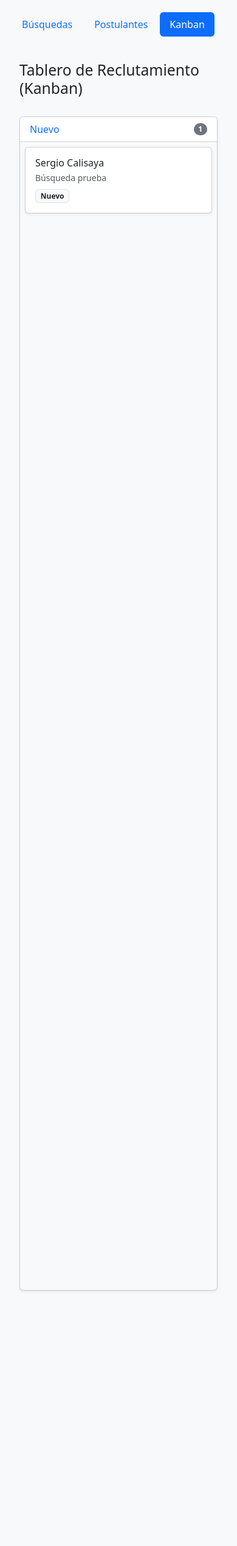
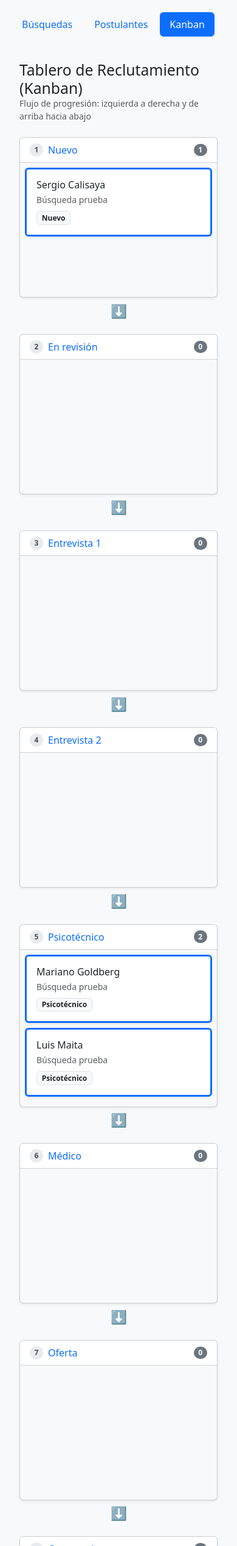
Before and after one commit to hmenta/HRM_open, a Django app: page /recruitment/ in a window 390 px wide. Shown: the part 64-2600 px from the top of the page at 61% size. Run offline with Django 4.2, Linux system fonts and the light colour scheme; a user stored in the database is signed in; data comes from the database, SQL or seed files in the repository.

Commit message:
Add files via upload
Reordenamiento del Kanban bajo criterio de flex-box grid responsive para pantallas y móviles.

```diff
--- a/templates/recruitment/kanban_board.html
+++ b/templates/recruitment/kanban_board.html
@@ -1,25 +1,122 @@
 {% extends "recruitment/base.html" %}
 
 {% block recruitment_content %}
+<style>
+    /* Contenedor principal con flujo de izquierda a derecha y salto hacia abajo */
+    .kanban-grid {
+        display: flex;
+        flex-wrap: wrap;
+        gap: 1rem 0.5rem; /* Espacio vertical y horizontal */
+        align-items: stretch;
+    }
+
+    /* Cada bloque de etapa (columna + flecha conectora) */
+    .kanban-stage-wrapper {
+        display: flex;
+        align-items: stretch;
+        /* 4 columnas por fila en pantallas grandes, 2 en medianas, 1 en móviles */
+        flex: 1 1 calc(25% - 0.5rem);
+        min-width: 270px;
+    }
+
+    .kanban-card-container {
+        flex: 1;
+        display: flex;
+        flex-direction: column;
+    }
+
+    /* Estilo de la flecha conectora entre etapas */
+    .kanban-arrow {
+        display: flex;
+        align-items: center;
+        justify-content: center;
+        padding: 0 0.4rem;
+        color: #6c757d;
+        font-size: 1.35rem;
+        font-weight: bold;
+        user-select: none;
+    }
+
+    /* Número de orden en el encabezado */
+    .stage-step-badge {
+        width: 22px;
+        height: 22px;
+        display: inline-flex;
+        align-items: center;
+        justify-content: center;
+        font-size: 0.75rem;
+        border-radius: 50%;
+        background-color: #e9ecef;
+        color: #495057;
+        margin-right: 0.5rem;
+        font-weight: 700;
+    }
+
+    /* Zona de tarjetas con scroll interno para mantener simetría entre filas */
+    .kanban-column {
+        min-height: 220px;
+        max-height: 380px;
+        overflow-y: auto;
+        transition: background-color 0.2s ease;
+    }
+
+    /* Feedback visual al arrastrar sobre una columna */
+    .kanban-column.drag-over {
+        background-color: #e2e8f0 !important;
+        outline: 2px dashed #0d6efd;
+        outline-offset: -4px;
+    }
+
+    .kanban-card {
+        cursor: grab;
+    }
+    .kanban-card:active {
+        cursor: grabbing;
+    }
+
+    /* Ajuste para móviles: una columna por fila y flecha apuntando hacia abajo */
+    @media (max-width: 767.98px) {
+        .kanban-stage-wrapper {
+            flex: 1 1 100%;
+            flex-direction: column;
+        }
+        .kanban-arrow {
+            padding: 0.35rem 0;
+        }
+    }
+</style>
+
 <div class="container-fluid py-4">
     <div class="d-flex justify-content-between align-items-center mb-4">
-        <h2>Tablero de Reclutamiento (Kanban)</h2>
+        <div>
+            <h2 class="mb-0">Tablero de Reclutamiento (Kanban)</h2>
+            <small class="text-muted">Flujo de progresión: izquierda a derecha y de arriba hacia abajo</small>
+        </div>
     </div>
 
-    <!-- Contenedor del Kanban -->
-    <div class="row flex-nowrap overflow-auto pb-4" style="min-height: 75vh;">
+    <!-- Contenedor Flex-Wrap del Kanban -->
+    <div class="kanban-grid pb-4">
         {% for key, data in board_data.items %}
-        <div class="col-md-3 col-lg-2">
-            <div class="card bg-light shadow-sm h-100">
+        <div class="kanban-stage-wrapper">
+
+            <!-- Tarjeta de la Etapa -->
+            <div class="card bg-light shadow-sm kanban-card-container">
                 <div class="card-header bg-white font-weight-bold text-primary d-flex justify-content-between align-items-center">
-                    {{ data.label }}
-                    <span class="badge bg-secondary rounded-pill">{{ data.applications|length }}</span>
+                    <div class="d-flex align-items-center text-truncate">
+                        <span class="stage-step-badge">{{ forloop.counter }}</span>
+                        <span class="text-truncate" title="{{ data.label }}">{{ data.label }}</span>
+                    </div>
+                    <span class="badge bg-secondary rounded-pill ms-2">{{ data.applications|length }}</span>
                 </div>
 
                 <!-- Zona donde se arrastran las tarjetas (Dropzone) -->
-                <div class="card-body kanban-column p-2" data-stage="{{ key }}" ondragover="allowDrop(event)" ondrop="drop(event)" style="min-height: 60vh;">
+                <div class="card-body kanban-column p-2"
+                     data-stage="{{ key }}"
+                     ondragover="allowDrop(event)"
+                     ondragleave="dragLeave(event)"
+                     ondrop="drop(event)">
                     {% for app in data.applications %}
-                    <div class="card mb-2 shadow-sm kanban-card border-left-primary"
+                    <div class="card mb-2 shadow-sm kanban-card border-start border-primary border-3"
                          draggable="true"
                          ondragstart="drag(event)"
                          id="app-{{ app.pk }}"
@@ -37,6 +134,17 @@
                     {% endfor %}
                 </div>
             </div>
+
+            <!-- Flecha decorativa que indica el flujo hacia la siguiente etapa -->
+            {% if not forloop.last %}
+            <div class="kanban-arrow" title="Siguiente etapa">
+                <!-- Flecha horizontal en escritorio/tablet -->
+                <span class="d-none d-md-inline">&#10132;</span>
+                <!-- Flecha vertical en móvil -->
+                <span class="d-inline d-md-none">&#11015;</span>
+            </div>
+            {% endif %}
+
         </div>
         {% endfor %}
     </div>
@@ -46,6 +154,17 @@
 <script>
 function allowDrop(ev) {
     ev.preventDefault();
+    let column = ev.target.closest('.kanban-column');
+    if (column) {
+        column.classList.add('drag-over');
+    }
+}
+
+function dragLeave(ev) {
+    let column = ev.target.closest('.kanban-column');
+    if (column && !column.contains(ev.relatedTarget)) {
+        column.classList.remove('drag-over');
+    }
 }
 
 function drag(ev) {
@@ -57,9 +176,10 @@ function drop(ev) {
     let cardId = ev.dataTransfer.getData("text/plain");
     let cardElement = document.getElementById("app-" + cardId);
 
-    // Encontrar la columna destino
+    // Encontrar la columna destino y quitar estilo hover
     let column = ev.target.closest('.kanban-column');
     if (!column) return;
+    column.classList.remove('drag-over');
 
     let newStage = column.dataset.stage;
     let appId = cardId;
@@ -76,9 +196,7 @@ function drop(ev) {
     .then(response => response.json().then(data => ({status: response.status, body: data})))
     .then(res => {
         if (res.status === 200) {
-            // Mover visualmente la tarjeta a la nueva columna
             column.appendChild(cardElement);
-            // Opcional: recargar o actualizar badges sutilmente
             setTimeout(() => location.reload(), 300);
         } else {
             alert("No permitido: " + res.body.message);
```
